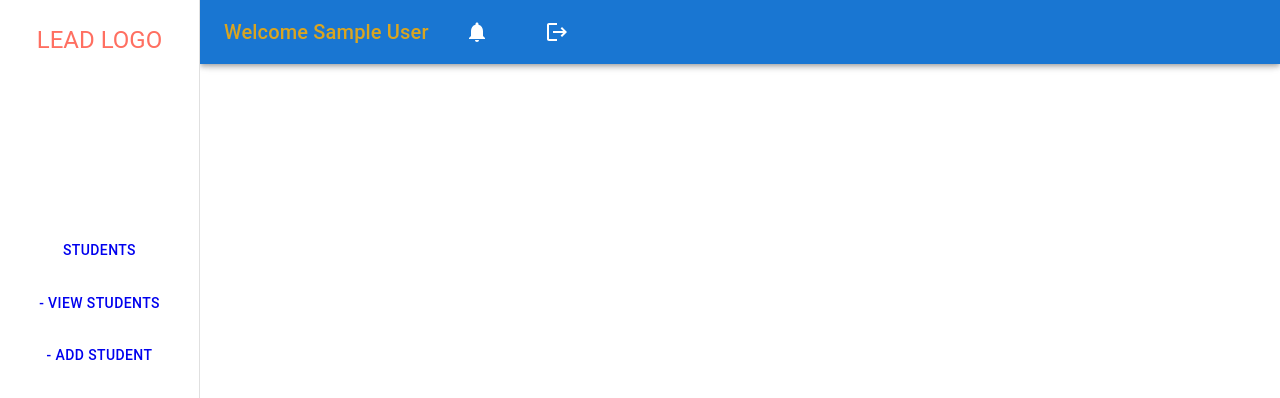
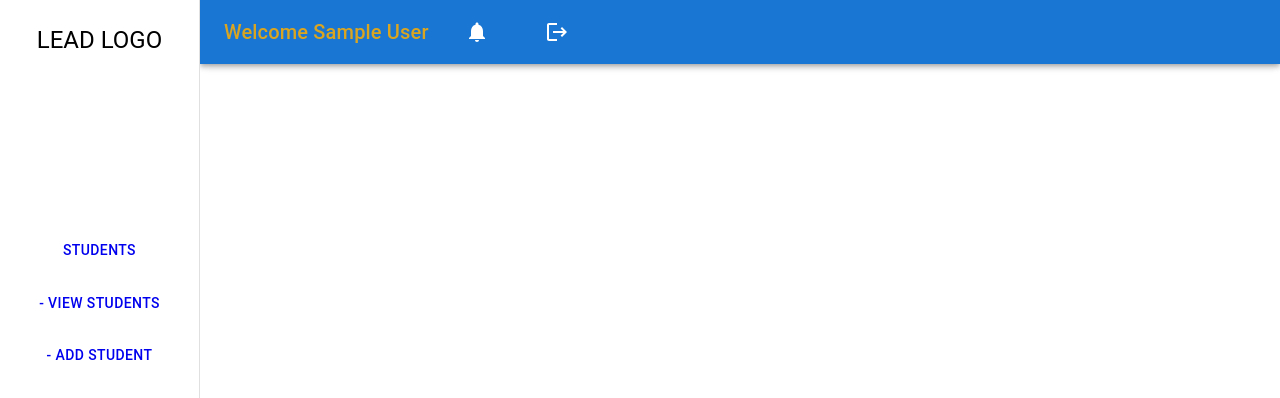
Before and after one commit to RafiulAlam98/student-database, a React (Create React App) app: page /students in a window 1280 px wide. Shown: the top 398 px of the page. Built offline with nearby package versions, Linux system fonts and the light colour scheme; no server answers; sample sign-in values are in the browser's storage.

Commit message:
navigation styled

```diff
--- a/src/Pages/Students/Students/Students.js
+++ b/src/Pages/Students/Students/Students.js
@@ -38,7 +38,7 @@ function Students(props) {
 
   const drawer = (
     <div>
-     <Typography sx={{m:3, color:'#FF6F61', fontWeight:'larger'}} variant="h5" noWrap component="div">
+     <Typography sx={{m:3, color:'black'}} variant="h5" noWrap component="div">
             LEAD LOGO
      </Typography>
      <Toolbar />
```
